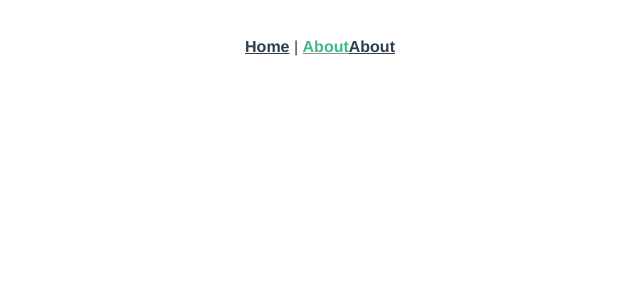
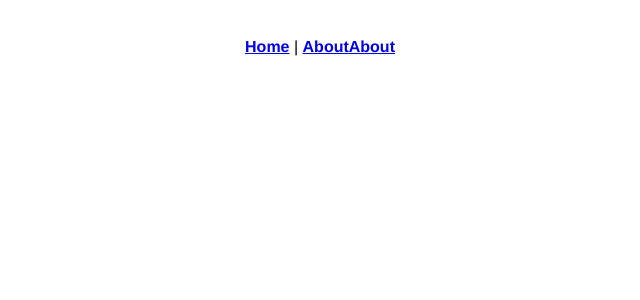
Before and after one commit to KeithMo0425/micro-application, a Vue app: page /about in a window 1280 px wide. Shown: the top 300 px of the page, without its empty margins (320-960 px from the left). Built offline with nearby package versions, Linux system fonts and the light colour scheme.

Commit message:
stylelint branch

```diff
--- a/package.json
+++ b/package.json
@@ -19,12 +19,14 @@
     "vuex": "^3.0.1"
   },
   "devDependencies": {
+    "@ascendancyy/vue-cli-plugin-stylelint": "^1.1.0",
     "@vue/cli-plugin-babel": "3.0.1",
     "@vue/cli-plugin-eslint": "3.0.1",
     "@vue/cli-service": "3.0.1",
     "@vue/eslint-config-airbnb": "3.0.1",
     "node-sass": "^4.9.0",
     "sass-loader": "^7.0.1",
+    "stylelint-config-standard": "^18.2.0",
     "vue-cli-plugin-yuntai-project-helper": "^0.1.6",
     "vue-template-compiler": "^2.5.17"
   }
--- a/src/App.vue
+++ b/src/App.vue
@@ -15,16 +15,13 @@
   -webkit-font-smoothing: antialiased;
   -moz-osx-font-smoothing: grayscale;
   text-align: center;
-  color: #2c3e50;
 }
+
 #nav {
   padding: 30px;
+
   a {
     font-weight: bold;
-    color: #2c3e50;
-    &.router-link-exact-active {
-      color: #42b983;
-    }
   }
 }
 </style>
--- a/src/components/HelloWorld.vue
+++ b/src/components/HelloWorld.vue
@@ -44,15 +44,14 @@ export default {
 h3 {
   margin: 40px 0 0;
 }
+
 ul {
   list-style-type: none;
   padding: 0;
 }
+
 li {
   display: inline-block;
   margin: 0 10px;
 }
-a {
-  color: #42b983;
-}
 </style>
--- a/src/modules/goods/routes.js
+++ b/src/modules/goods/routes.js
@@ -9,4 +9,9 @@ export default [
     name: 'about1',
     component: () => import(/* webpackChunkName: "about" */ '@/modules/goods/views/About1.vue'),
   },
+  {
+    path: '/',
+    name: 'home',
+    component: () => import(/* webpackChunkName: "about" */ '@/modules/goods/views/Home.vue'),
+  },
 ];
--- a/src/modules/Home.vue
+++ b/src/modules/goods/views/Home.vue
@@ -1,6 +1,6 @@
 <template>
   <div class="home">
-    <img src="../assets/logo.png">
+    <!-- <img src="../assets/logo.png"> -->
     <HelloWorld msg="Welcome to Your Vue.js App"/>
   </div>
 </template>
--- a/src/routes/common.js
+++ b/src/routes/common.js
@@ -1,9 +1,4 @@
-import Home from '@/modules/Home.vue';
+// import Home from '@/modules/Home.vue';
 
 export default [
-  {
-    path: '/',
-    name: 'home',
-    component: Home,
-  },
 ];
--- a/src/styles/styles.scss
+++ b/src/styles/styles.scss
@@ -1,3 +1,4 @@
+/* stylelint-disable */
 /* theme color */
 $--color-primary: teal;
 
--- a/src/styles/theme.scss
+++ b/src/styles/theme.scss
@@ -0,0 +1 @@
+/* stylelint-disable */
--- /dev/null
+++ b/vue.config.js
@@ -0,0 +1,11 @@
+module.exports = {
+  pluginOptions: {
+    lintStyleOnBuild: true,
+    stylelint: {
+      // fix: true, // boolean (default: true)
+      // files: '', // string | [string] (default: ['src/**/*.{vue,htm,html,css,sss,less,scss}'])
+      // // See https://stylelint.io/developer-guide/formatters/
+      // formatter: () => {}, // function (default: require('stylelint-codeframe-formatter'))
+    },
+  },
+};
```
Also changed, not shown: .stylelintrc.js (added), 1 other file (tests, documents, lock files or other folders).
